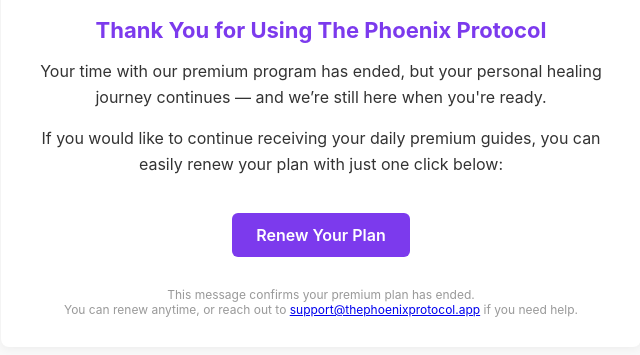
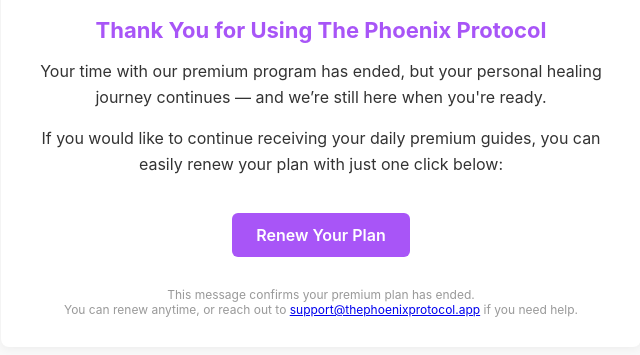
Before and after one commit to jve89/The-Phoenix-Protocol, a website: page templates/farewell_email.html in a window 1280 px wide. Shown: the part 147-502 px from the top of the page, without its empty margins (319-959 px from the left). Drawn offline with Linux system fonts and the light colour scheme.

Commit message:
🎨 Branding: Unified all purple tones to #a855f7 for consistent visual identity

```diff
--- a/templates/farewell_email.html
+++ b/templates/farewell_email.html
@@ -21,7 +21,7 @@
       text-align: center;
     }
     h1 {
-      color: #7c3aed;
+      color: #a855f7;
       font-size: 22px;
       margin-bottom: 16px;
     }
@@ -53,7 +53,7 @@
 
     <!-- ✅ Inline-styled, target-blank button -->
     <a href="https://www.thephoenixprotocol.app/#pricing" target="_blank"
-       style="display: inline-block; background-color: #7c3aed; color: #ffffff; text-decoration: none; padding: 12px 24px; border-radius: 6px; font-weight: 600; margin-top: 20px;">
+       style="display: inline-block; background-color: #a855f7; color: #ffffff; text-decoration: none; padding: 12px 24px; border-radius: 6px; font-weight: 600; margin-top: 20px;">
        Renew Your Plan
     </a>
 
```
Also changed, not shown: templates/premium_guide_email.html (+4 -4 lines), templates/welcome.html (+1 -1 lines).
